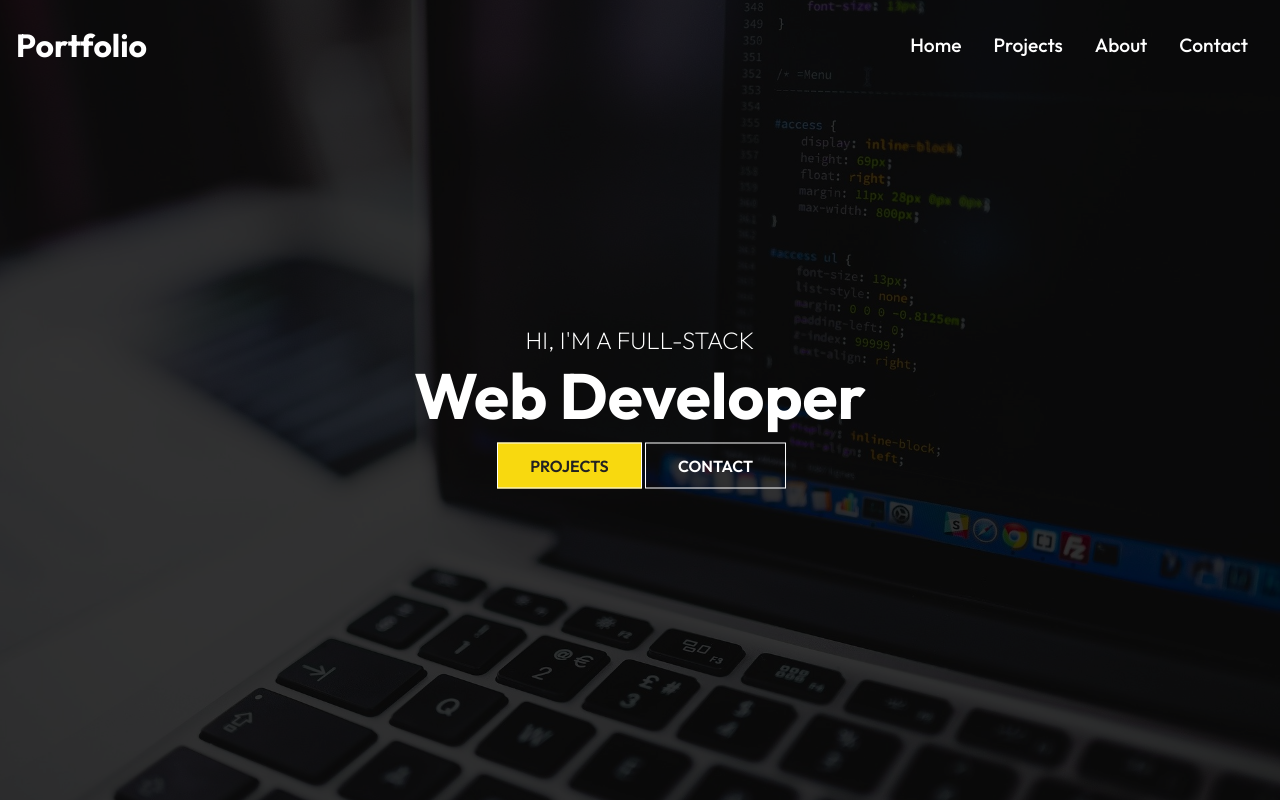
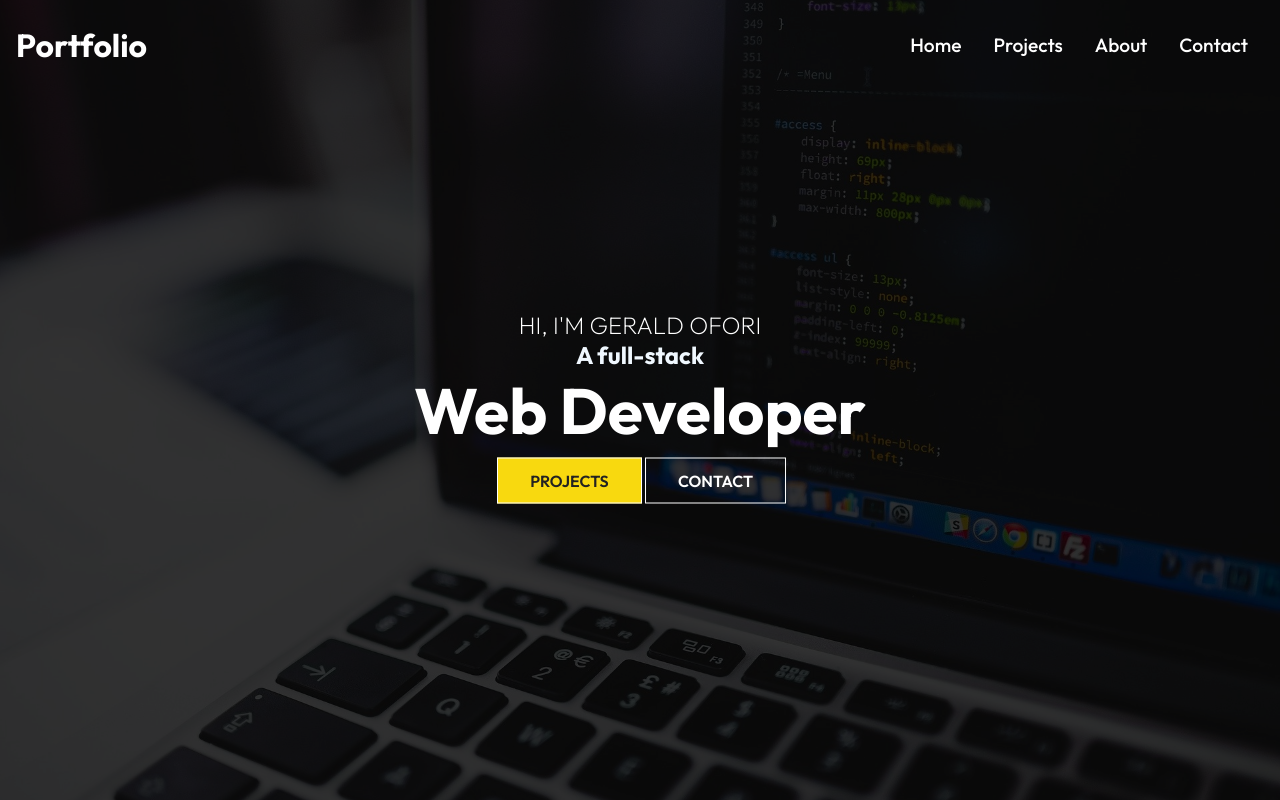
Before and after one commit to geraldofori/portfoliio, a React (Create React App) app: page / in a window 1280 px wide. Shown: the top 800 px of the page. Built offline with nearby package versions, Linux system fonts and the light colour scheme.

Commit message:
added styling to the h2 tag in the heroimg

```diff
--- a/src/components/HeroImg.css
+++ b/src/components/HeroImg.css
@@ -41,6 +41,11 @@
     font-size: 4rem;
     padding: 0.6rem p 1.5rem;
 }
+.hero .content h2{
+    color: aliceblue;
+    padding: 0.4rem p 1.2rem;
+
+}
 
 .hero .content p{
     font-size: 1.5rem;
--- a/src/components/HeroImg.js
+++ b/src/components/HeroImg.js
@@ -12,7 +12,8 @@ const HeroImg = () => {
             <img className="into-img" src={CodeBackground} alt="Background_Image"/>
         </div>
         <div className="content">
-            <p>Hi, I'm a Full-Stack</p>
+            <p>Hi, I'm Gerald Ofori</p>
+            <h2>A full-stack</h2>
             <h1>Web Developer</h1><br/>
             <Link to="/project" className="btn">Projects</Link>
             <Link to="/contact" className="btn-light">Contact</Link>
```
